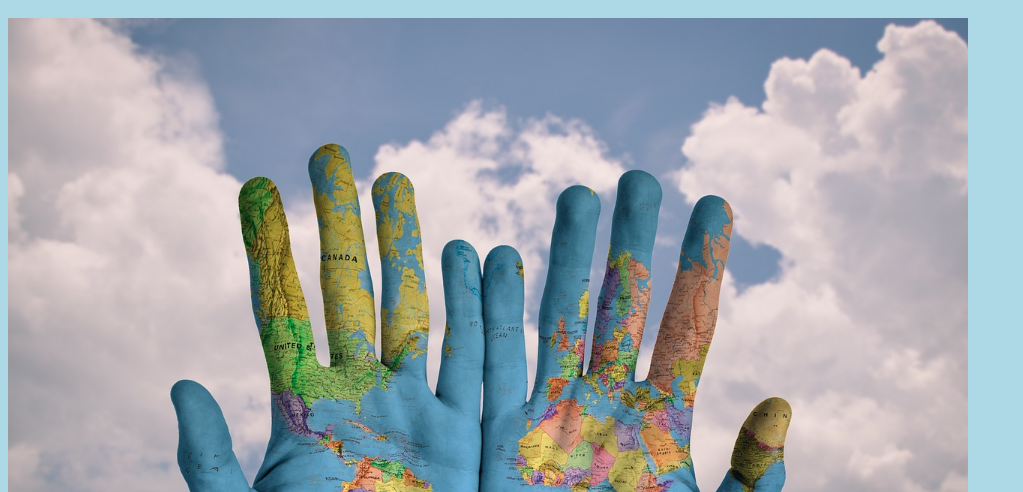
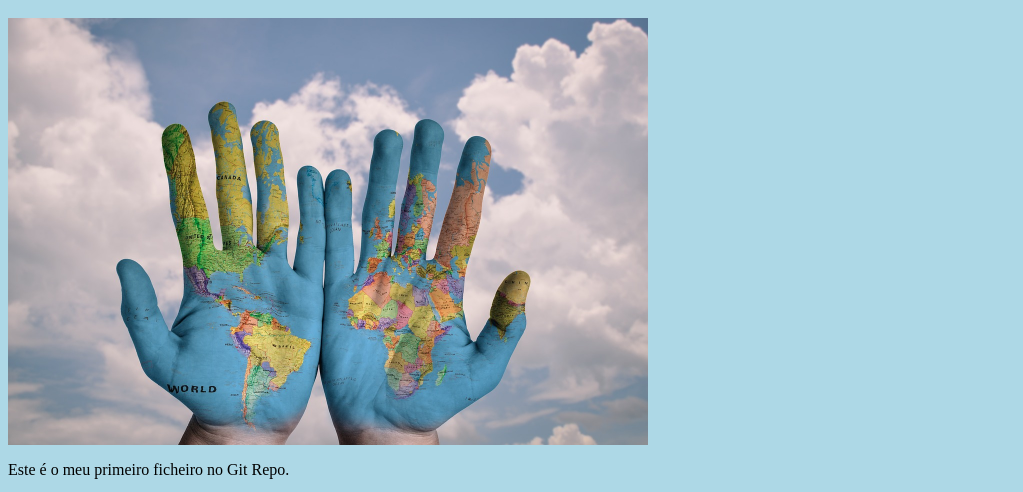
Before and after one commit to Deilton8/alo-mundo, a plain HTML site: page index.html in a window 1280 px wide. Shown: the part 48-540 px from the top of the page, without its empty margins (0-1023 px from the left). Drawn offline with Linux system fonts and the light colour scheme.

Commit message:
Atualização de index.html. Imagem redimensionada.

```diff
--- a/index.html
+++ b/index.html
@@ -9,8 +9,7 @@
 
 <body>
     <h1>Alô Mundo!</h1>
-    <div><img src="hands.jpg" alt="Mundo nas mãos"
-        style="width:100%;max-width:960px"></div>
+    <div><img src="hands.jpg" alt="Mundo nas mãos" style="width:100%;max-width:640px"></div>
     <p>Este é o meu primeiro ficheiro no Git Repo.</p>
     <p>Esta linha está aqui para mostrar como funciona a fusão.</p>
     <div><img src="github.png" alt="Git Hub" style="width:100%;max-width:640px"></div>
```
